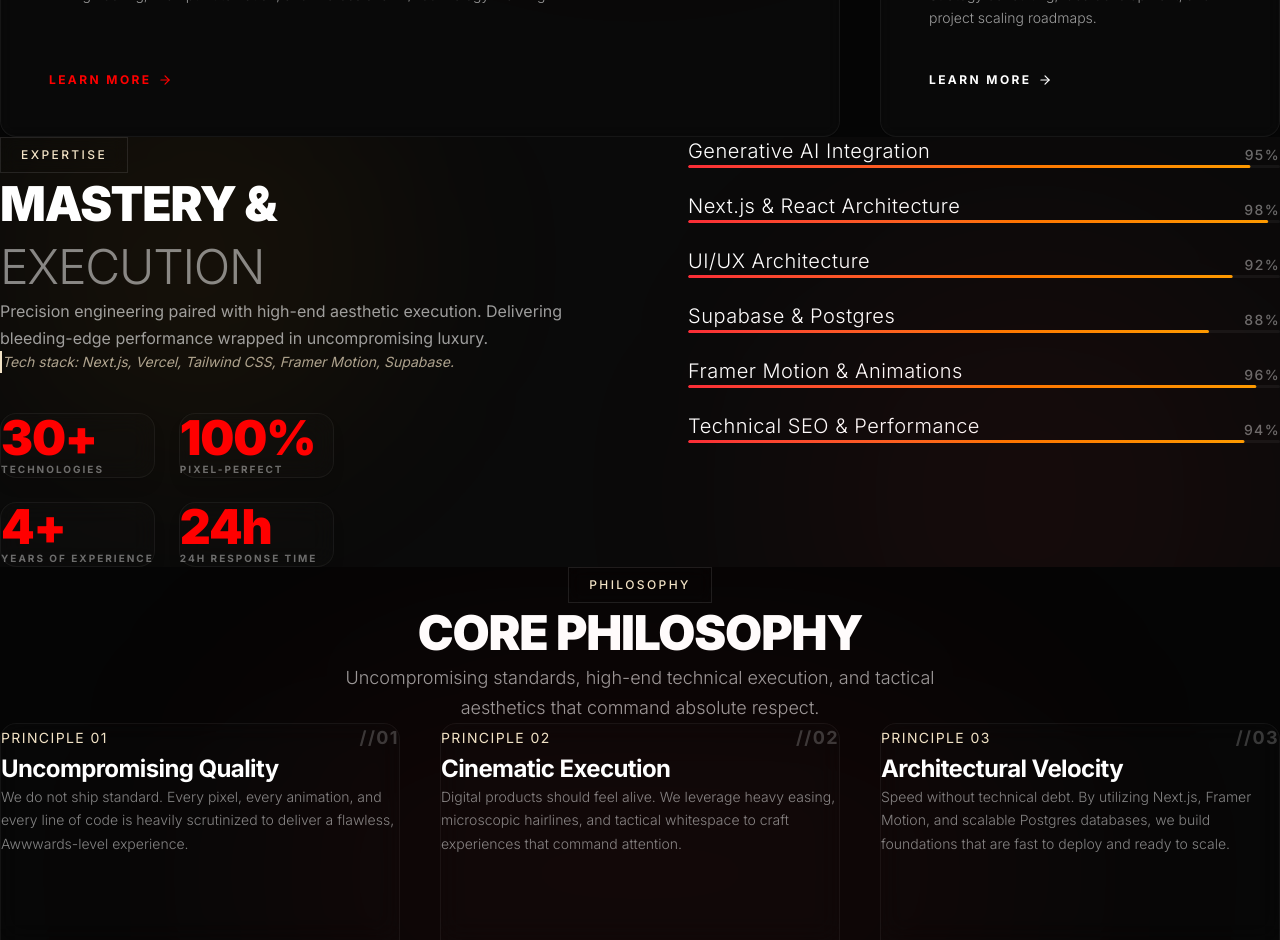
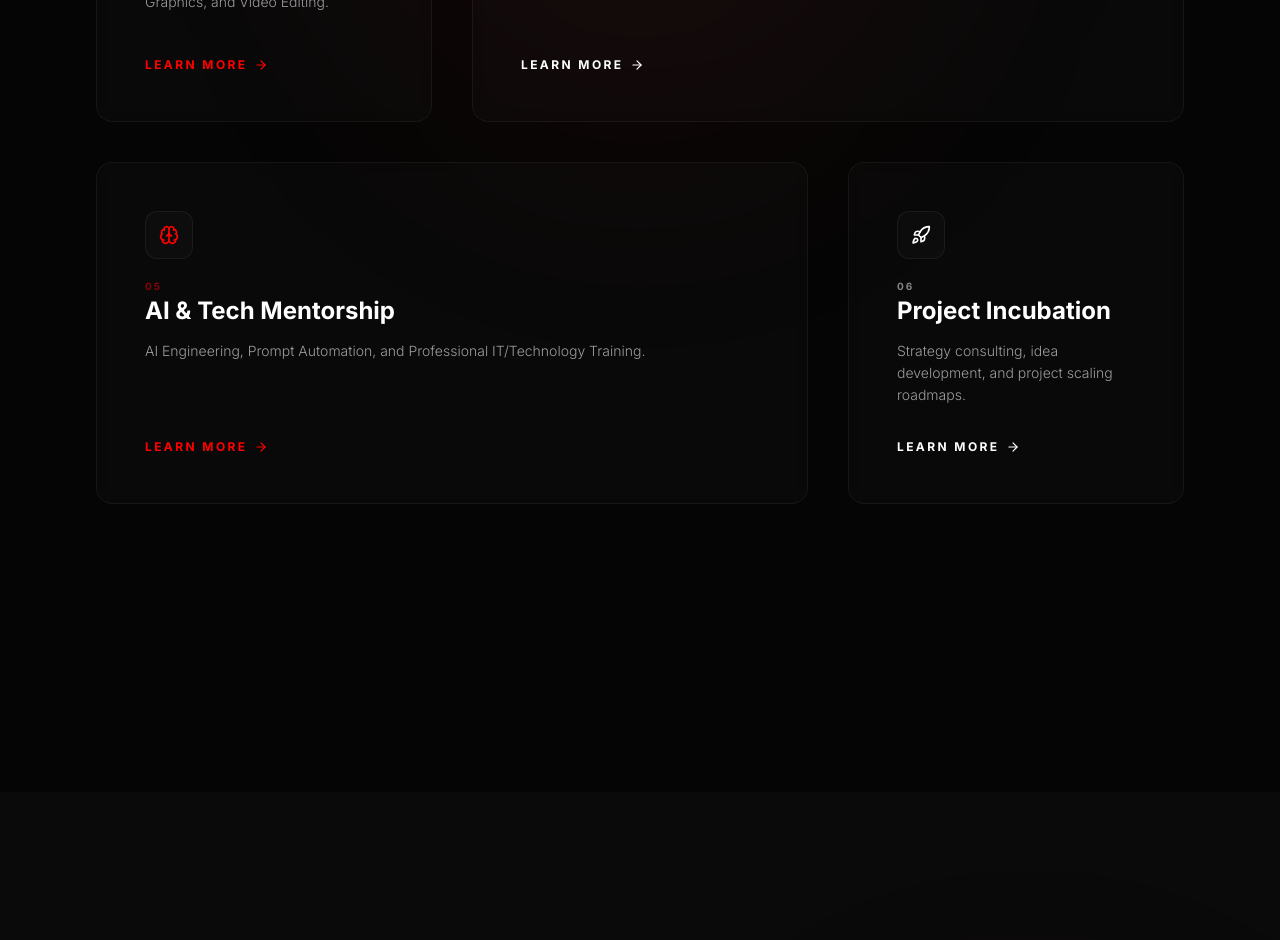
Before and after one commit to lova22/digital-growth-portfolio, a Next.js app: page /en in a window 1280 px wide. Shown: the part 1860-2800 px from the top of the page. Built offline with nearby package versions, Linux system fonts and the light colour scheme.

Commit message:
refactor: implement bulletproof custom CSS layout classes for spacing and centering

```diff
--- a/src/app/globals.css
+++ b/src/app/globals.css
@@ -195,25 +195,68 @@ body::before {
   z-index: 1;
 }
 
-/* ─── Section spacing ────────────────────────────────── */
-.section {
-  padding-block: 10rem;
-  padding-inline: 1.5rem;
+/* ─── Premium Redesign Spacing & Center Layout (Bulletproof Custom CSS) ─── */
+.section-container {
+  width: 100% !important;
+  display: flex !important;
+  flex-direction: column !important;
+  align-items: center !important;
+  justify-content: center !important;
+  position: relative !important;
+  overflow: hidden !important;
+  box-sizing: border-box !important;
+  padding-top: 10rem !important; /* 160px spacing */
+  padding-bottom: 10rem !important; /* 160px spacing */
 }
+
 @media (min-width: 768px) {
-  .section {
-    padding-inline: 3rem;
+  .section-container {
+    padding-top: 14rem !important; /* 224px spacing */
+    padding-bottom: 14rem !important; /* 224px spacing */
   }
 }
-@media (min-width: 1280px) {
-  .section {
-    padding-inline: 6rem;
+
+@media (min-width: 1024px) {
+  .section-container {
+    padding-top: 18rem !important; /* 288px spacing */
+    padding-bottom: 18rem !important; /* 288px spacing */
+  }
+}
+
+.content-wrapper {
+  width: 100% !important;
+  max-width: 1280px !important;
+  margin-left: auto !important;
+  margin-right: auto !important;
+  padding-left: 1.5rem !important; /* 24px safe margin */
+  padding-right: 1.5rem !important; /* 24px safe margin */
+  box-sizing: border-box !important;
+}
+
+@media (min-width: 640px) {
+  .content-wrapper {
+    padding-left: 3rem !important; /* 48px safe margin */
+    padding-right: 3rem !important; /* 48px safe margin */
+  }
+}
+
+@media (min-width: 768px) {
+  .content-wrapper {
+    padding-left: 4.5rem !important; /* 72px safe margin */
+    padding-right: 4.5rem !important; /* 72px safe margin */
+  }
+}
+
+@media (min-width: 1024px) {
+  .content-wrapper {
+    padding-left: 6rem !important; /* 96px safe margin */
+    padding-right: 6rem !important; /* 96px safe margin */
   }
 }
 
 .section-inner {
-  max-width: 1280px;
-  margin-inline: auto;
+  max-width: 1280px !important;
+  margin-inline: auto !important;
 }
 
 /* ─── Service card ───────────────────────────────────── */
--- a/src/components/ContactSection.tsx
+++ b/src/components/ContactSection.tsx
@@ -42,8 +42,8 @@ export default function ContactSection() {
   };
 
   return (
-    <section id="contact" className="w-full bg-[#0A0A0A] py-36 md:py-48 lg:py-64 relative overflow-hidden flex flex-col items-center">
-      <div className="w-full max-w-7xl mx-auto px-4 sm:px-8 md:px-16 lg:px-24">
+    <section id="contact" className="section-container bg-[#0A0A0A]">
+      <div className="content-wrapper">
         <div className="max-w-2xl mx-auto w-full">
           <motion.div
             ref={ref}
--- a/src/components/MegaFooter.tsx
+++ b/src/components/MegaFooter.tsx
@@ -44,8 +44,8 @@ export default function MegaFooter() {
   };
 
   return (
-    <footer id="contact" className="bg-[#0D0D0D] pt-36 md:pt-48 lg:pt-64 pb-16 md:pb-24 border-t border-white/5 relative overflow-hidden">
-      <div className="w-full max-w-7xl mx-auto px-4 sm:px-8 md:px-16 lg:px-24">
+    <footer id="contact" className="bg-[#0D0D0D] pt-36 md:pt-48 lg:pt-64 pb-16 md:pb-24 border-t border-white/5 relative overflow-hidden flex flex-col items-center">
+      <div className="content-wrapper">
 
         {/* Urgency Badge with pulsing green dot above the main headline */}
         <motion.div
--- a/src/components/PortfolioGrid.tsx
+++ b/src/components/PortfolioGrid.tsx
@@ -76,11 +76,11 @@ export default function PortfolioGrid() {
   }, [activeFilter]);
 
   return (
-    <section id="portfolio" className="w-full bg-[#0A0A0A] py-36 md:py-48 lg:py-64 relative overflow-hidden flex flex-col items-center">
+    <section id="portfolio" className="section-container bg-[#0A0A0A]">
       {/* Background ambient light */}
       <div className="absolute top-1/2 left-0 w-[600px] h-[600px] bg-red-500/5 blur-[120px] rounded-full pointer-events-none" />
 
-      <div className="w-full max-w-7xl mx-auto px-4 sm:px-8 md:px-16 lg:px-24">
+      <div className="content-wrapper">
 
         {/* Heading */}
         <motion.div
--- a/src/components/ServicesSection.tsx
+++ b/src/components/ServicesSection.tsx
@@ -146,11 +146,11 @@ export default function ServicesSection() {
   const headingInView = useInView(headingRef, { once: true, margin: "-100px" });
 
   return (
-    <section id="services" className="w-full bg-[#050505] py-36 md:py-48 lg:py-64 relative overflow-hidden flex flex-col items-center">
+    <section id="services" className="section-container bg-[#050505]">
       {/* Background Glow */}
       <div className="absolute top-1/2 left-1/2 -translate-x-1/2 -translate-y-1/2 w-[600px] h-[600px] bg-red-500/5 blur-[120px] rounded-full pointer-events-none" />
 
-      <div className="w-full max-w-7xl mx-auto px-4 sm:px-8 md:px-16 lg:px-24">
+      <div className="content-wrapper">
         {/* Heading */}
         <motion.div
           ref={headingRef}
--- a/src/components/SkillsSection.tsx
+++ b/src/components/SkillsSection.tsx
@@ -127,12 +127,12 @@ export default function SkillsSection() {
   const headingInView = useInView(headingRef, { once: true, margin: "-100px" });
 
   return (
-    <section id="skills" className="w-full bg-[#0A0A0A] py-36 md:py-48 lg:py-64 relative overflow-hidden flex flex-col items-center">
+    <section id="skills" className="section-container bg-[#0A0A0A]">
       {/* Ambient background glows */}
       <div className="absolute top-1/4 right-0 w-[500px] h-[500px] bg-red-500/5 blur-[120px] rounded-full pointer-events-none" />
       <div className="absolute bottom-1/4 left-0 w-[400px] h-[400px] bg-amber-500/5 blur-[100px] rounded-full pointer-events-none" />
 
-      <div className="w-full max-w-7xl mx-auto px-4 sm:px-8 md:px-16 lg:px-24">
+      <div className="content-wrapper">
         <div className="grid grid-cols-1 lg:grid-cols-2 gap-16 lg:gap-24 items-start">
 
           <div className="flex flex-col gap-10 lg:sticky lg:top-32 items-center lg:items-start text-center lg:text-left">
--- a/src/components/TestimonialsSection.tsx
+++ b/src/components/TestimonialsSection.tsx
@@ -48,11 +48,11 @@ export default function TestimonialsSection() {
   }, [items.length]);
 
   return (
-    <section className="w-full bg-[#050505] py-36 md:py-48 lg:py-64 relative overflow-hidden flex flex-col items-center justify-center">
+    <section className="section-container bg-[#050505]">
       {/* Background ambient light */}
       <div className="absolute top-1/2 left-1/2 -translate-x-1/2 -translate-y-1/2 w-[700px] h-[700px] bg-red-500/5 blur-[130px] rounded-full pointer-events-none" />
 
-      <div className="w-full max-w-7xl mx-auto px-4 sm:px-8 md:px-16 lg:px-24 text-center relative z-10">
+      <div className="content-wrapper relative z-10 text-center">
 
         <span className="text-[var(--color-accent-red)] text-xs tracking-[0.3em] uppercase mb-8 block font-semibold">
           {t("badge")}
--- a/src/components/ValuesSection.tsx
+++ b/src/components/ValuesSection.tsx
@@ -78,11 +78,11 @@ export default function ValuesSection() {
   const items = t.raw("items") as ValueItem[];
 
   return (
-    <section id="values" className="w-full bg-[#050505] py-36 md:py-48 lg:py-64 relative overflow-hidden flex flex-col items-center">
+    <section id="values" className="section-container bg-[#050505]">
       {/* Background radial highlight */}
       <div className="absolute bottom-0 left-1/2 -translate-x-1/2 w-[800px] h-[400px] bg-red-500/5 blur-[130px] rounded-full pointer-events-none" />
 
-      <div className="w-full max-w-7xl mx-auto px-4 sm:px-8 md:px-16 lg:px-24">
+      <div className="content-wrapper">
 
         {/* Heading */}
         <motion.div
```
